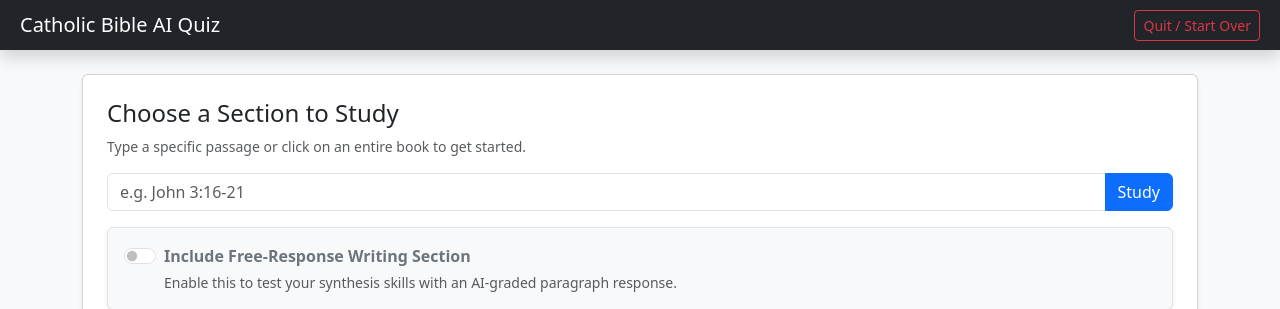
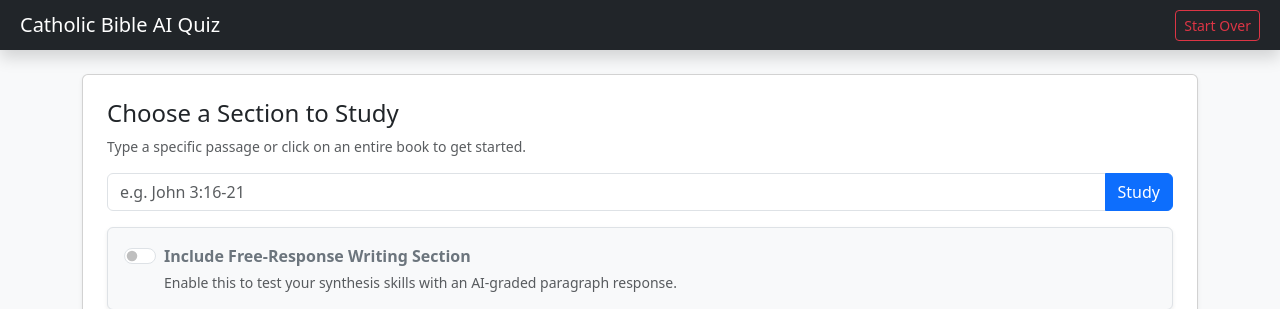
Before and after one commit to joseph-zc-yu/bible-quiz-app-cn, a Flask app: page / in a window 1280 px wide. Shown: the top 309 px of the page. Run offline with Flask 3, Linux system fonts and the light colour scheme.

Commit message:
Modified "Quit/Start Over" button to say "Start Over"

```diff
--- a/templates/index.html
+++ b/templates/index.html
@@ -19,7 +19,7 @@
 <nav class="navbar navbar-dark bg-dark shadow px-2">
     <div class="container-fluid d-flex justify-content-between align-items-center">
         <span class="navbar-brand mb-0 h1 fs-5">Catholic Bible AI Quiz</span>
-        <button class="btn btn-outline-danger btn-sm" onclick="resetApp()">Quit / Start Over</button>
+        <button class="btn btn-outline-danger btn-sm" onclick="resetApp()">Start Over</button>
     </div>
 </nav>
 
```
